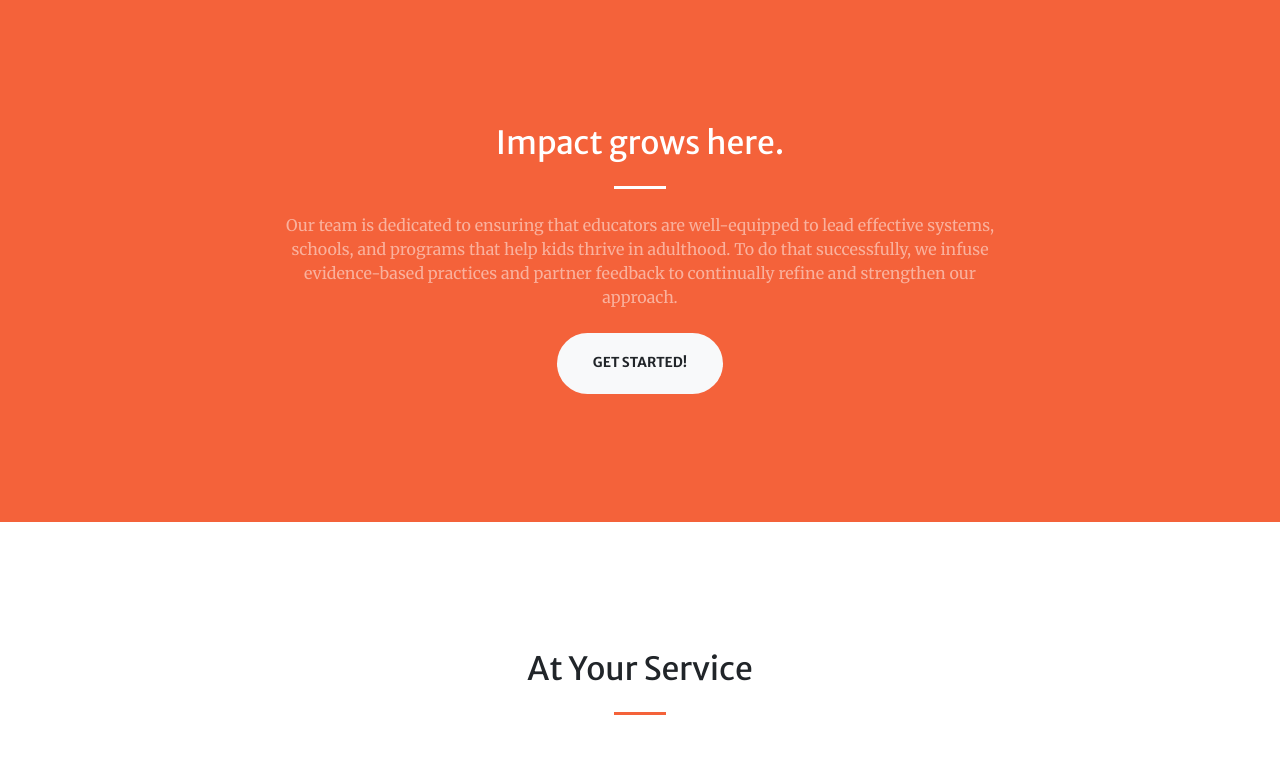
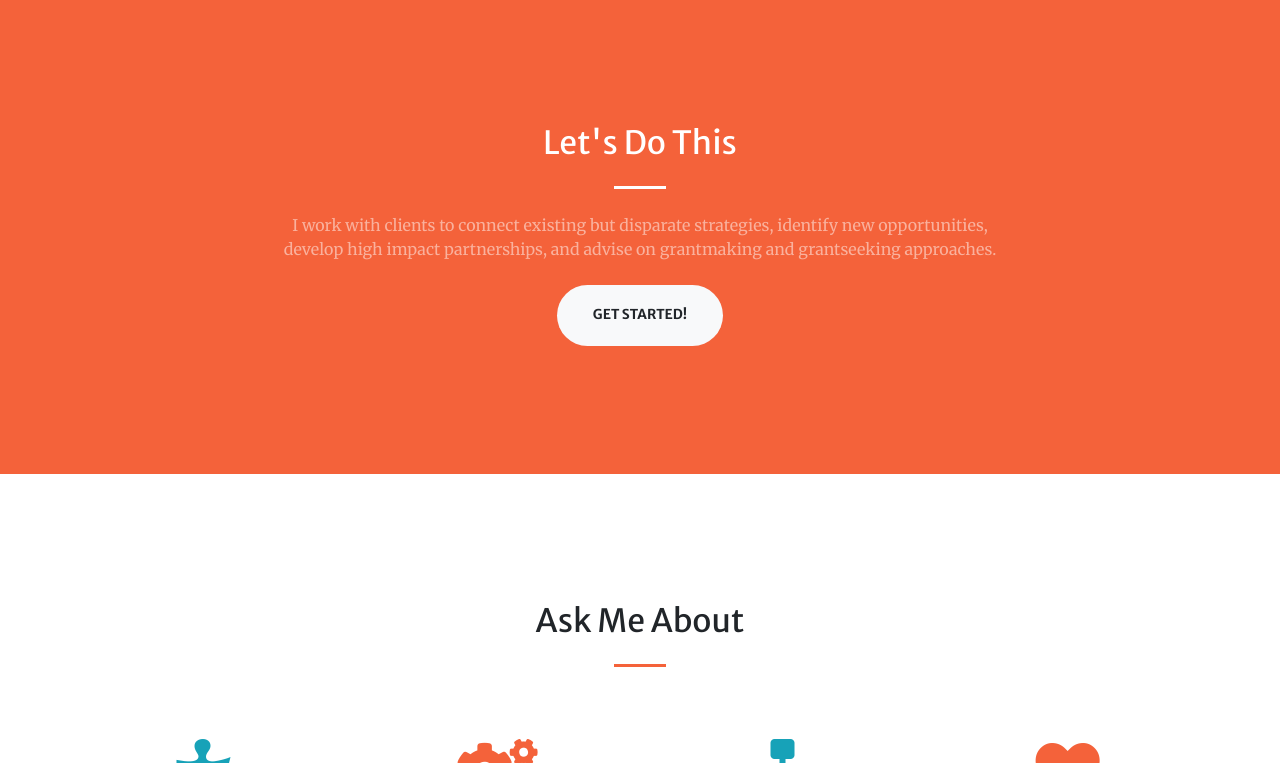
Before and after one commit to rebeccagoldberg/rebeccagoldberg.github.io, a Jekyll site: the page built from index.md, in a window 1280 px wide and 900 px high, scrolled down 767 px, cut to the strip 137-900 px from the top of the window. Built offline with Jekyll 4.4.1, drawn with Linux system fonts in a browser that asks for light colours; some of the changed text lies outside the part shown.

Commit message:
Update index.md

```diff
--- a/index.md
+++ b/index.md
@@ -15,8 +15,8 @@ sections:
   - type: call-to-action.html
     section_id: about
     background_style: bg-primary
-    title: Impact grows here.
-    text: Our team is dedicated to ensuring that educators are well-equipped to lead effective systems, schools, and programs that help kids thrive in adulthood. To do that successfully, we infuse evidence-based practices and partner feedback to continually refine and strengthen our approach.
+    title: Let's Do This
+    text: I work with clients to connect existing but disparate strategies, identify new opportunities, develop high impact partnerships, and advise on grantmaking and grantseeking approaches.
     actions:
       - title: Get Started!
         url: '#services'
@@ -25,10 +25,10 @@ sections:
   - type: services.html
     section_id: services
     #background_style: bg-info
-    title: At Your Service
+    title: Ask Me About
     services:
       - title: Strategy & Design
-        text: Organizational audit, strategy development, and tools for oversight and reporting. Program, initiative, and campaign design and strategy development.Work planning and performance evaluation tools for transparency, collaboration, and power sharing.
+        text: Grantmaking strategy & implementation including racial equity grantmaking
         icon: fa-puzzle-piece text-info
       - title: Change Management
         text: Executive leadership transition strategy and implementation including search, on-boarding, and interim supports. Change management audit, strategy development, and facilitation for inclusive and responsive implementation.
@@ -72,11 +72,11 @@ sections:
 
   - type: members.html
     section_id: members
-    title: Our Crew!
+    title: About Me
     background_style: bg-info text-white
     members:
       - title: Rebecca Goldberg
-        text: she/her/hers
+        text: My journey as a youth worker and advocate for young people and the youth development workforce is captured in this interview by Deborah Moroney and Jill Young of American Institutes for Research in the Journal of Youth Development (http://jyd.pitt.edu/ojs/jyd/article/view/2020-15-1-SIA-11)
         image: assets/img/members/Goldberg_headshot.jpg
         url: 'about/'
 
```
